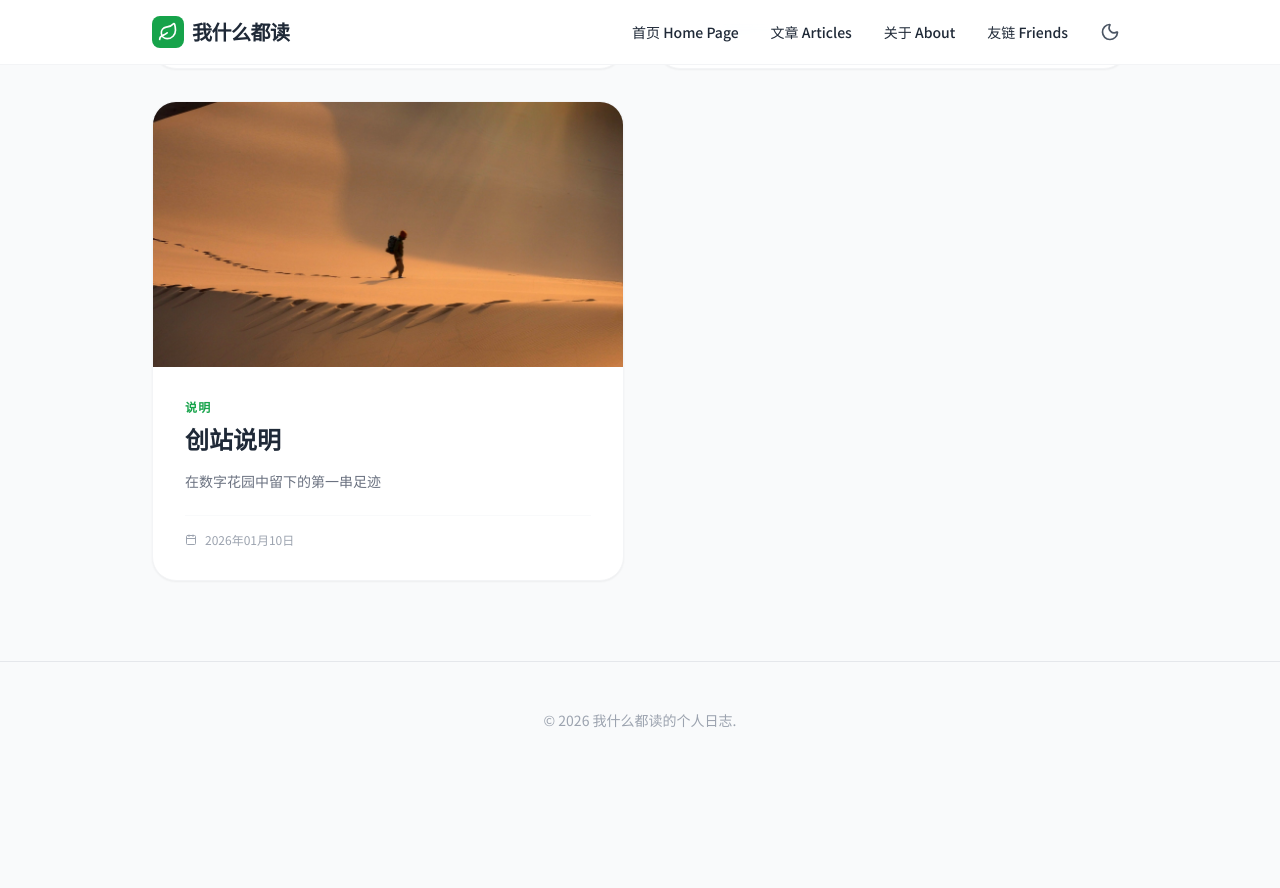
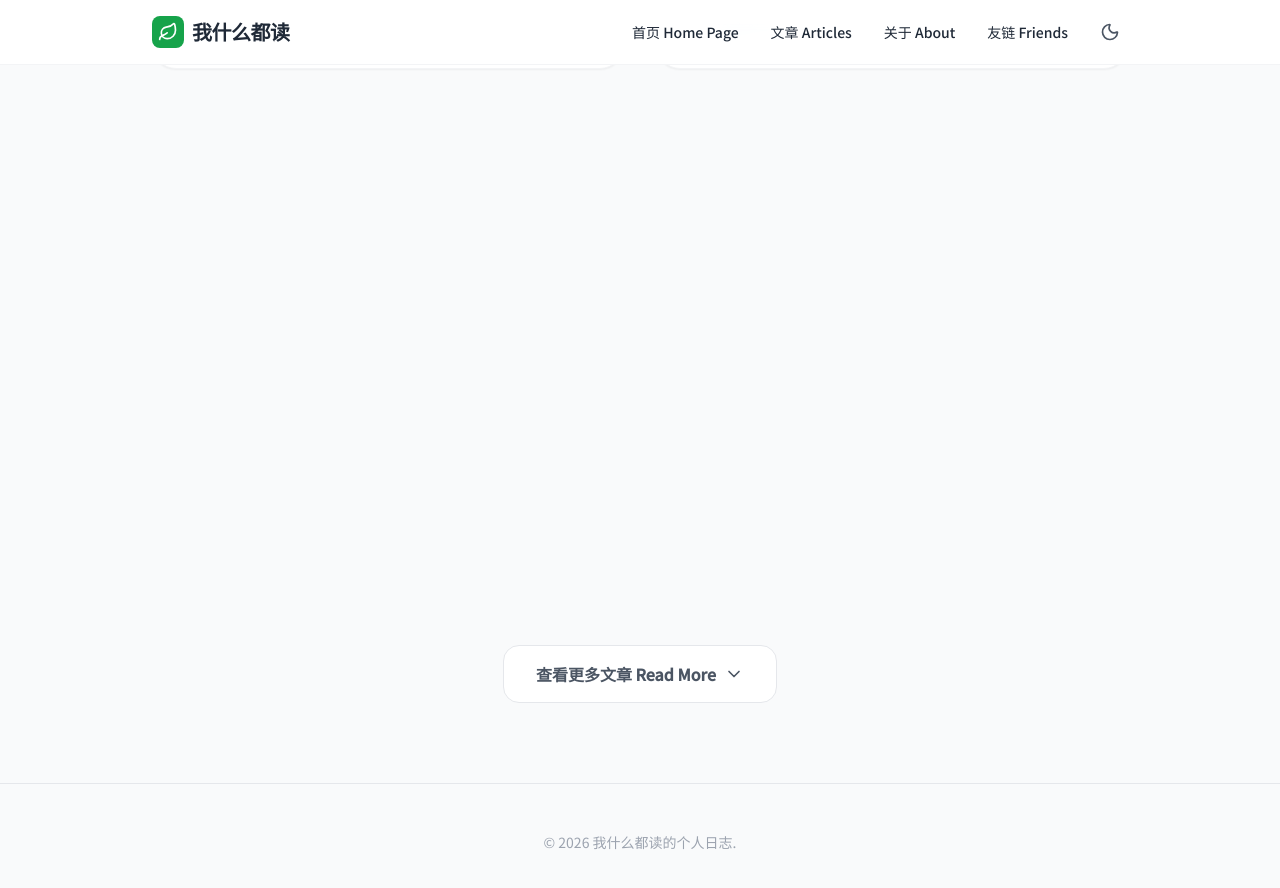
Before and after one commit to whydoIneedaname-cyber/whydoIneedaname-cyber.github.io, a Jekyll site: the page built from index.html, in a window 1280 px wide and 900 px high, scrolled down 1014 px. Shown: the top 888 px of the window. Built offline with Jekyll 4.4.1, drawn with Linux system fonts in a browser that asks for light colours; nearby versions of some CDN libraries; before the commit the page ends 1792 px from its top, so only the background shows below that.

Commit message:
Update index.html

```diff
--- a/index.html
+++ b/index.html
@@ -108,7 +108,7 @@ layout: null
         <div id="postContainer" class="grid md:grid-cols-2 gap-8">
             {% for post in site.posts %}
             <!-- 使用 loop.index 判断是否为前 4 篇 -->
-            <article class="article-card bg-white dark:bg-gray-800 rounded-3xl border border-gray-100 dark:border-gray-700 overflow-hidden hover:shadow-xl transition-all duration-300 flex flex-col {% if forloop.index > 4 %}post-hidden{% endif %} shadow-sm">
+            <article class="article-card bg-white dark:bg-gray-800 rounded-3xl border border-gray-100 dark:border-gray-700 overflow-hidden hover:shadow-xl transition-all duration-300 flex flex-col {% if forloop.index > 2 %}post-hidden{% endif %} shadow-sm">
                 <div class="img-container">
                     {% if post.image %}
                     <img src="{{ post.image | relative_url }}" loading="lazy" class="w-full h-full object-cover" alt="{{ post.title }}">
@@ -131,7 +131,7 @@ layout: null
         </div>
 
         <!-- 查看更多按钮 -->
-        {% if site.posts.size > 4 %}
+        {% if site.posts.size > 2 %}
         <div id="loadMoreArea" class="mt-16 text-center">
             <button id="loadMoreBtn" class="inline-flex items-center gap-2 px-8 py-4 bg-white dark:bg-gray-800 border border-gray-200 dark:border-gray-700 rounded-2xl font-bold text-gray-600 dark:text-gray-300 hover:border-green-600 hover:text-green-600 transition-all group">
                 <span>查看更多文章 Read More</span>
```
